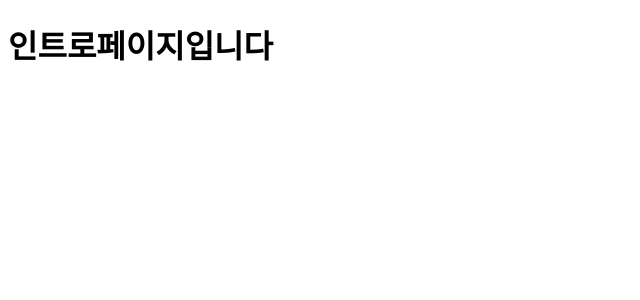
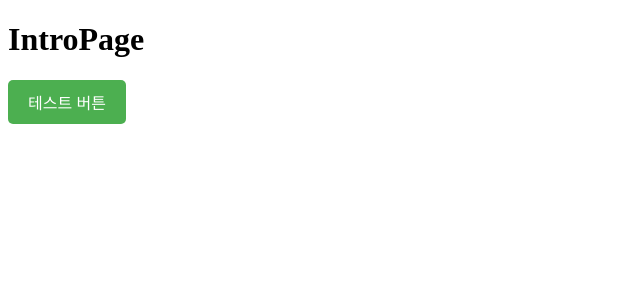
Before and after one commit to yewon2ee/emotional-forest, a React (Vite) app: page / in a window 1280 px wide. Shown: the top 300 px of the page, without its empty margins (0-640 px from the left). Built offline with nearby package versions, Linux system fonts and the light colour scheme.

Commit message:
feature: 버튼 생성

```diff
--- /dev/null
+++ b/src/components/common/Button.jsx
@@ -0,0 +1,20 @@
+import React from 'react';
+import '../../styles/Button.css';
+
+
+const Button = (props) => {
+    //음 이렇게도 적는군
+    const { text,onClick,type="button" }=props;
+
+  return (
+    <button
+        type={type} //버튼 타입 지정
+        onClick={onClick} //클릭 시 실행할 함수
+        className="custom-button" //css class name
+    >
+        {text} {/*버튼에 표시될 글자*/}
+    </button>
+  )
+};
+
+export default Button;
--- a/src/pages/IntroPage.jsx
+++ b/src/pages/IntroPage.jsx
@@ -1,7 +1,24 @@
 import React from "react";
+import Button from "../components/common/Button";
 
 const IntroPage = () => {
-  return <h1>인트로페이지입니다</h1>;
+
+   // 클릭 시 실행되는 테스트 함수
+   const handleClick = () => {
+    alert("버튼이 클릭되었습니다!");
+  };
+  return (
+    <div>
+      <h1>IntroPage</h1>
+
+      {/* 버튼 테스트 */}
+      <Button
+        text="테스트 버튼"
+        onClick={handleClick}
+      />
+    </div>
+  );
+
 };
 
 export default IntroPage;
--- /dev/null
+++ b/src/styles/Button.css
@@ -0,0 +1,14 @@
+
+.custom-button {
+    background-color: #4CAF50;
+    color: white;
+    padding: 10px 20px;
+    border: none;
+    border-radius: 5px;
+    font-size: 16px;
+    cursor: pointer;
+  }
+
+  .custom-button:hover {
+    background-color: #45a049;
+  }
```
